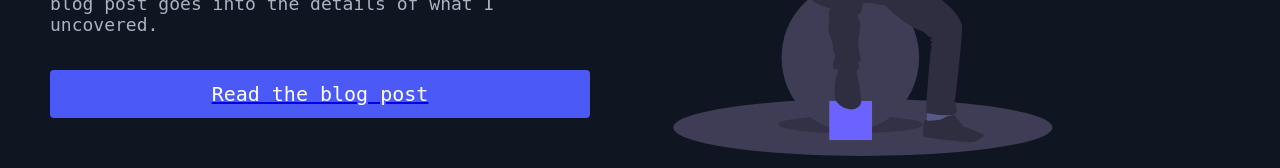
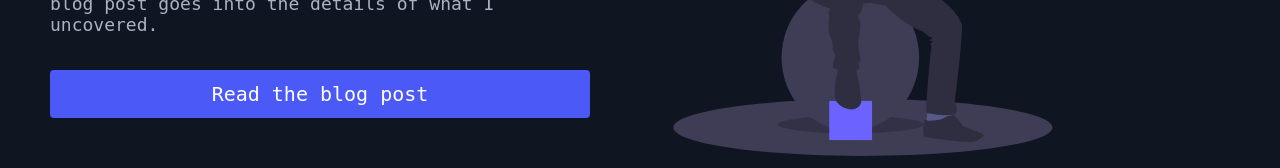
Before and after one commit to ssaberan/PersonalWebsite, a React (Vite) app: page /blog in a window 1280 px wide. Shown: the part 332-500 px from the top of the page. Built offline with nearby package versions, Linux system fonts and the light colour scheme.

Commit message:
remove underline in button text

```diff
--- a/src/Components/Button.jsx
+++ b/src/Components/Button.jsx
@@ -51,7 +51,7 @@ const Button = ({ url, text, type, disabled, sameTab }) => {
    }
 
    return (
-      <Link to={url}>
+      <Link to={url} style={{ textDecoration: "none" }}>
          <StyledButton type="button">{text}</StyledButton>
       </Link>
    );
```
